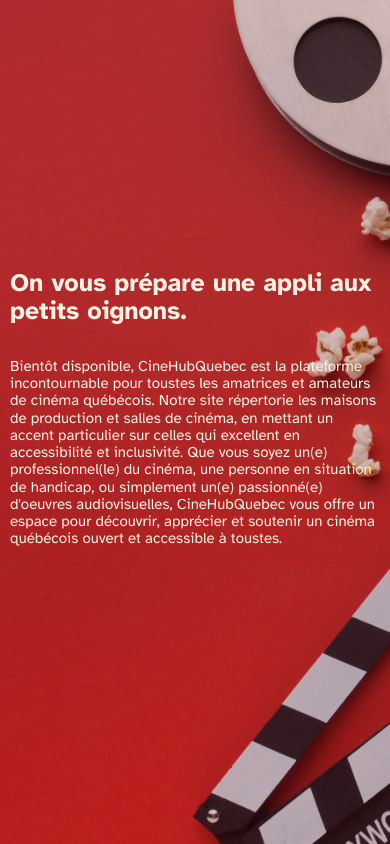
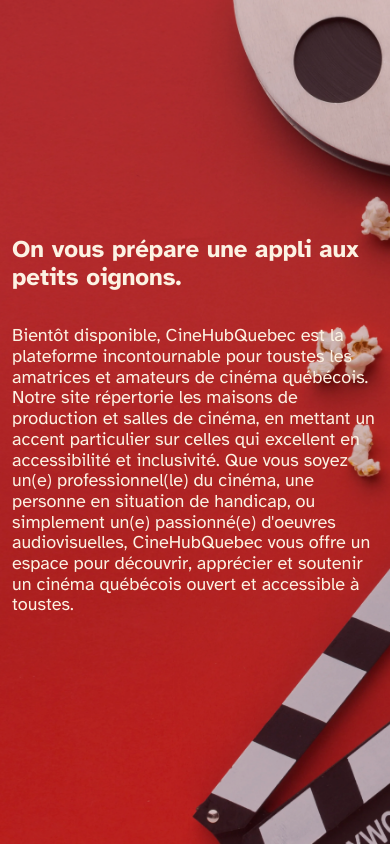
Before and after one commit to CineCare/cineHub-frontend, a React (Vite) app: page / in a window 390 px wide. Built offline with nearby package versions, Linux system fonts and the light colour scheme.

Commit message:
style: Fixing display issue in laptop view by changing grid and font-size

```diff
--- a/src/pages/ComingSoon/ComingSoon.scss
+++ b/src/pages/ComingSoon/ComingSoon.scss
@@ -5,9 +5,9 @@
   display: grid;
   width: 100vw;
   height: 100vh;
-  grid-template-areas: "leftPartContainer rightPartContainer" "leftPartContainer rightPartContainer" "bottomPartContainer rightPartContainer";
+  grid-template-areas: "leftTopPartContainer rightPartContainer" "leftBottomPartContainer rightPartContainer" "bottomPartContainer rightPartContainer";
   grid-template-columns: 1fr 1fr;
-  grid-template-rows: 2fr 2fr 2fr;
+  grid-template-rows: 1fr 2fr 1fr;
   background-color: $dark;
   color: $light;
   background-image: url($bg-image);
@@ -21,9 +21,13 @@
   }
 }
 
-.leftPartContainer {
+.leftTopPartContainer {
+  grid-area: leftTopPartContainer;
+}
+
+.leftBottomPartContainer {
   z-index: 2;
-  grid-area: leftPartContainer;
+  grid-area: leftBottomPartContainer;
   display: flex;
   flex-direction: column;
   justify-content: flex-end;
@@ -71,15 +75,20 @@
   background-color: rgba(93, 8, 21, 0.25);
 }
 
-@media  (max-width: 860px) {
+@media  (max-width: 600px) {
   .container {
-    width: 100vw;
-    height: 100vh;
-    grid-template-areas: "leftPartContainer" "bottomPartContainer";
+    grid-template-areas:  "leftTopPartContainer" "leftBottomPartContainer" "bottomPartContainer";
     grid-template-columns: 1fr;
-    grid-template-rows: 2fr 1fr;
+    grid-template-rows: 1fr 2fr 1fr;
   }
-  .leftPartContainer, .bottomPartContainer {
+  .leftBottomPartContainer, .bottomPartContainer {
     padding: 0 1rem;
   }
 }
+@media  (max-width: 400px) {
+  .leftBottomPartContainer {
+    &>h1 {
+      font-size: 2rem;
+    }
+  }
+}
--- a/src/pages/ComingSoon/ComingSoon.tsx
+++ b/src/pages/ComingSoon/ComingSoon.tsx
@@ -82,7 +82,8 @@
 					</Stack>
 				)}
 				<div className="filterMask"></div>
-				<div className="leftPartContainer">
+				<div className="leftTopPartContainer"></div>
+				<div className="leftBottomPartContainer">
 					<h1 className="title">{COMINGSOON.title}</h1>
 					<p>{COMINGSOON.content}</p>
 				</div>
--- a/src/styles/index.scss
+++ b/src/styles/index.scss
@@ -179,8 +179,16 @@
   display: none;
 }
 
-@media  (max-width: 860px) {
+
+@media  (max-width: 1024px) {
+
   html {
-    font-size: 10px;
+    font-size: 14px;
   }
 }
+@media  (max-width: 674px) {
+
+  html {
+    font-size: 12px;
+  }
+}
```
